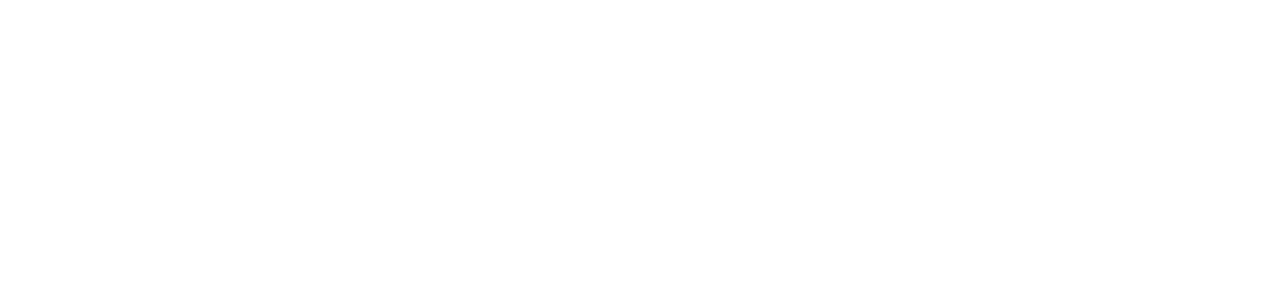
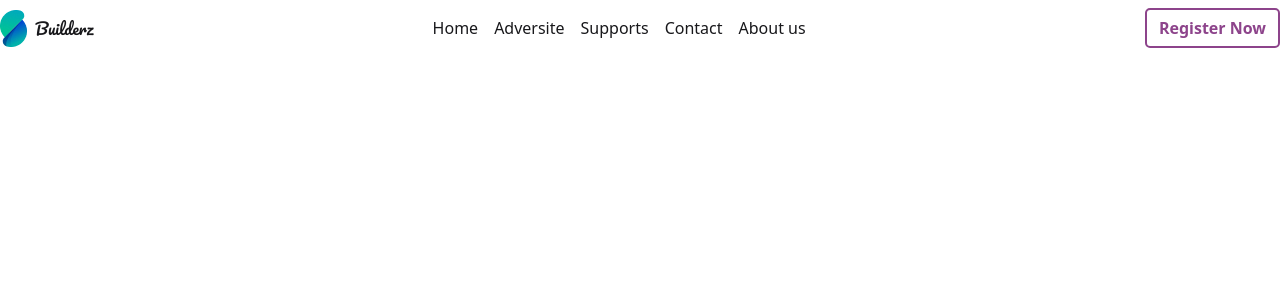
Before and after one commit to Mafikul5320/Agency-Minimal, a React (Vite) app: page / in a window 1280 px wide. Shown: the top 300 px of the page. Built offline with nearby package versions, Linux system fonts and the light colour scheme.

Commit message:
Navber created

```diff
--- a/src/Components/Navber.jsx
+++ b/src/Components/Navber.jsx
@@ -1,9 +1,31 @@
 import React from 'react';
+import logo from '../assets/Group.png'
 
 const Navber = () => {
     return (
-        <div>
-        </div>
+        <nav className='flex items-center justify-between pt-2'>
+            {/* Left Side */}
+            <div className='flex items-center space-x-2'>
+                <div>
+                    <img src={logo} alt="Builderz" />
+                </div>
+                <h1 id='Builderz'>Builderz</h1>
+            </div>
+
+            {/* Middle point */}
+            <div className='space-x-4'>
+                <button>Home</button>
+                <button>Adversite</button>
+                <button>Supports</button>
+                <button>Contact</button>
+                <button>About us</button>
+            </div>
+
+            {/* Right side */}
+            <div>
+                <button className='border-2 border-[#8D448B] text-[#8D448B] font-semibold rounded-[5px] py-1.5 px-3'>Register Now</button>
+            </div>
+        </nav>
     );
 };
 
--- /dev/null
+++ b/src/Home/HeroSection.jsx
@@ -0,0 +1,11 @@
+import React from 'react';
+
+const HeroSection = () => {
+    return (
+        <div>
+
+        </div>
+    );
+};
+
+export default HeroSection;
--- a/src/Layout/HomeLayout.jsx
+++ b/src/Layout/HomeLayout.jsx
@@ -3,7 +3,7 @@
 
 const HomeLayout = () => {
     return (
-        <div>
+        <div className='max-w-7xl mx-auto'>
            <Navber></Navber>
         </div>
     );
--- a/src/index.css
+++ b/src/index.css
@@ -1,4 +1,12 @@
+@import url('https://fonts.googleapis.com/css2?family=Pacifico&display=swap');
+
+#Builderz {
+  font-family: "Pacifico", cursive;
+}
+
+
 @import "tailwindcss";
+
 @plugin "daisyui" {
   themes: light --default
 }
```
Also changed, not shown: src/assets/Group.png (added).
